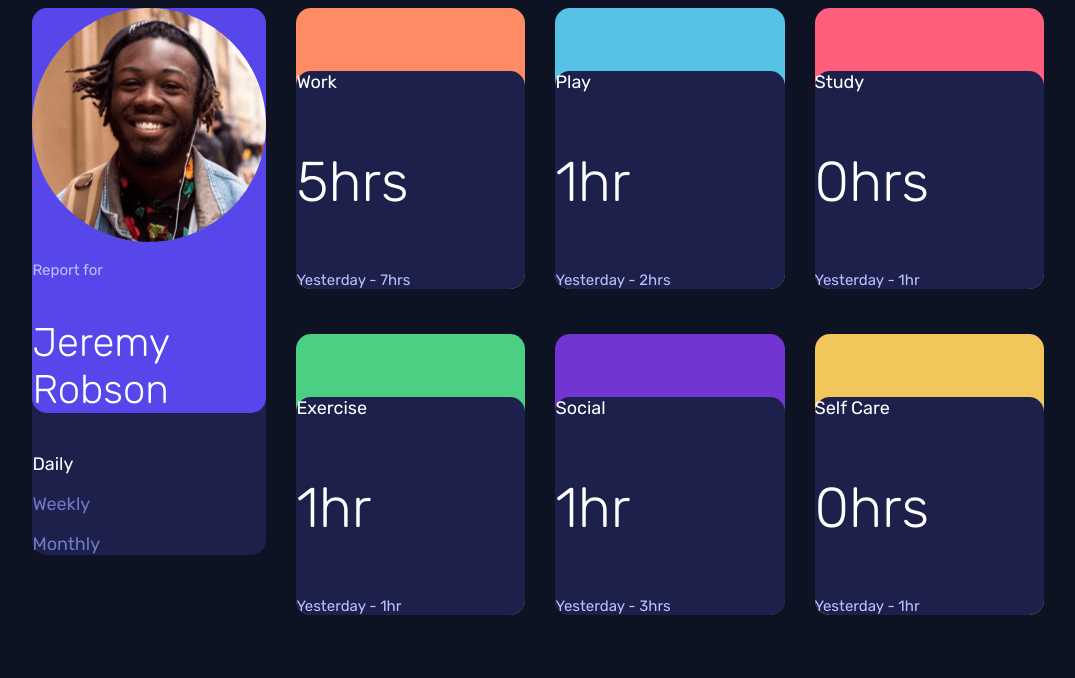
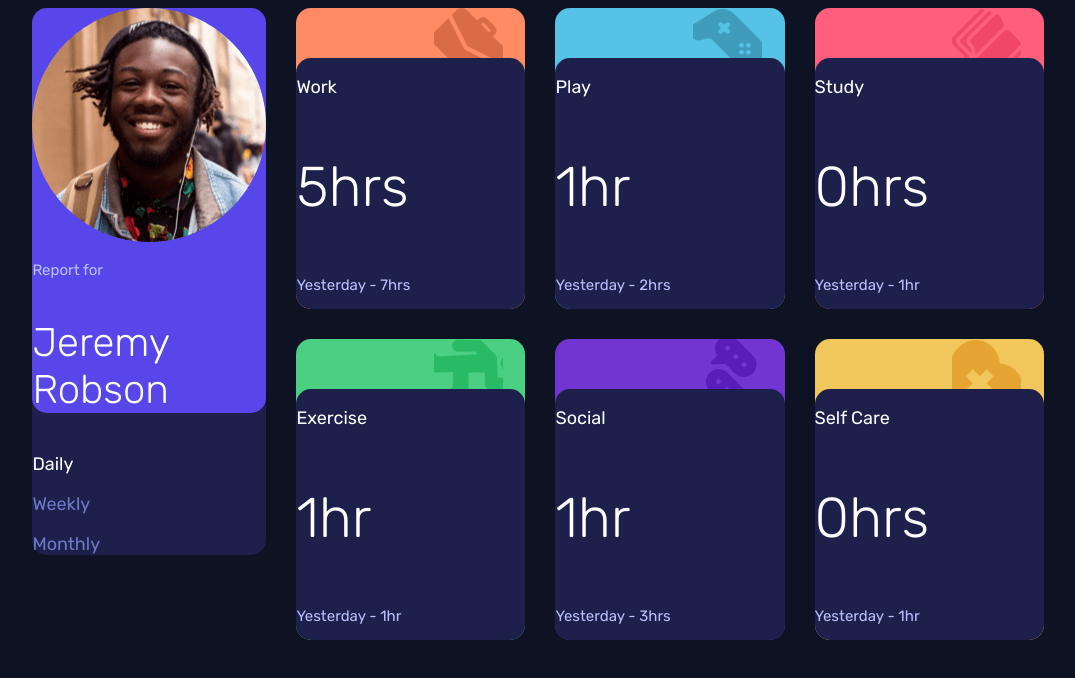
Before and after one commit to Potatonator5533/time-tracking-dashboard-main, a plain HTML site: page index.html in a window 1280 px wide. Shown: the whole page, without its empty margins (102-1177 px from the left). Drawn offline with Linux system fonts and the light colour scheme.

Commit message:
Styles Update

```diff
--- a/index.html
+++ b/index.html
@@ -26,7 +26,7 @@
     <div class="userCard">
       <div class="userBg">
         <div class="mainFg">
-          <img src="./images/image-jeremy.png" alt="">
+          <img src="./images/image-jeremy.png" alt="Profile Picture">
           <p class="rubik-regular1">Report for</p>
           <p class="rubik-light1">Jeremy Robson</p>
         </div>
@@ -37,6 +37,7 @@
     </div>
     <div class="workCard">
       <div class="workBg">
+        <div class="workBgImg"></div>
         <div class="categoryFg">
           <p class="rubik-medium">Work</p>
           <p id="workCurrentHrsInfo" class="rubik-light2">0</p>
@@ -46,6 +47,7 @@
     </div>
     <div class="playCard">
       <div class="playBg">
+        <div class="playBgImg"></div>
         <div class="categoryFg">
           <p class="rubik-medium">Play</p>
           <p id="playCurrentHrsInfo" class="rubik-light2">0</p>
@@ -55,6 +57,7 @@
     </div>
     <div class="studyCard">
       <div class="studyBg">
+        <div class="studyBgImg"></div>
         <div class="categoryFg">
           <p class="rubik-medium">Study</p>
           <p id="studyCurrentHrsInfo" class="rubik-light2">0</p>
@@ -64,6 +67,7 @@
     </div>
     <div class="exerciseCard">
       <div class="exerciseBg">
+        <div class="exerciseBgImg"></div>
         <div class="categoryFg">
           <p class="rubik-medium">Exercise</p>
           <p id="exerciseCurrentHrsInfo" class="rubik-light2">0</p>
@@ -73,6 +77,7 @@
     </div>
     <div class="socialCard">
       <div class="socialBg">
+        <div class="socialBgImg"></div>
         <div class="categoryFg">
           <p class="rubik-medium">Social</p>
           <p id="socialCurrentHrsInfo" class="rubik-light2">0</p>
@@ -82,6 +87,7 @@
     </div>
     <div class="selfCareCard">
       <div class="selfCareBg">
+        <div class="selfCareBgImg"></div>
         <div class="categoryFg">
           <p class="rubik-medium">Self Care</p>
           <p id="selfCareCurrentHrsInfo" class="rubik-light2">0</p>
--- a/styles/style.css
+++ b/styles/style.css
@@ -18,6 +18,7 @@
     font-size: 18px;
     color: #7078C9;
 }
+
 .rubik-regular2:hover {
     color: white;
 }
@@ -75,6 +76,7 @@ body {
     flex-direction: column; */
 
 }
+
 /* .workCard,
 .playCard,
 .studyCard,
@@ -90,6 +92,8 @@ body {
 
 .categoryFg {
     /* height: 200px; */
+    grid-column: 1 / span 10;
+    grid-row: 3 / span 10;
 }
 
 .categoryFg:hover {
@@ -102,6 +106,7 @@ body {
 
 .workBg {
     background-color: #FF8B64;
+
 }
 
 .playBg {
@@ -130,5 +135,48 @@ body {
 .exerciseBg,
 .socialBg,
 .selfCareBg {
-    padding-top: 2.813rem;
+    /* padding-top: 2.813rem; */
+    display: grid;
+    grid-template-columns: repeat(10, 1fr);
+    grid-template-rows: repeat(12, 1fr);
 }
+
+.workBgImg {
+    background-image: url(../images/icon-work.svg);
+}
+
+.playBgImg {
+    background-image: url(../images/icon-play.svg);
+}
+
+.studyBgImg {
+    background-image: url(../images/icon-study.svg);
+}
+
+.exerciseBgImg {
+    background-image: url(../images/icon-exercise.svg);
+}
+
+.socialBgImg {
+    background-image: url(../images/icon-social.svg);
+}
+
+.selfCareBgImg {
+    background-image: url(../images/icon-self-care.svg);
+}
+
+
+.workBgImg,
+.playBgImg,
+.studyBgImg,
+.exerciseBgImg,
+.socialBgImg,
+.selfCareBgImg {
+    background-repeat: no-repeat;
+    background-position: center;
+    background-size: cover;
+    width: 100%;
+    height: 100%;
+    grid-column: 7 / span 3;
+    grid-row: 1 / span 3;
+}
```
Lines whose indentation alone changed are shown as unchanged.
